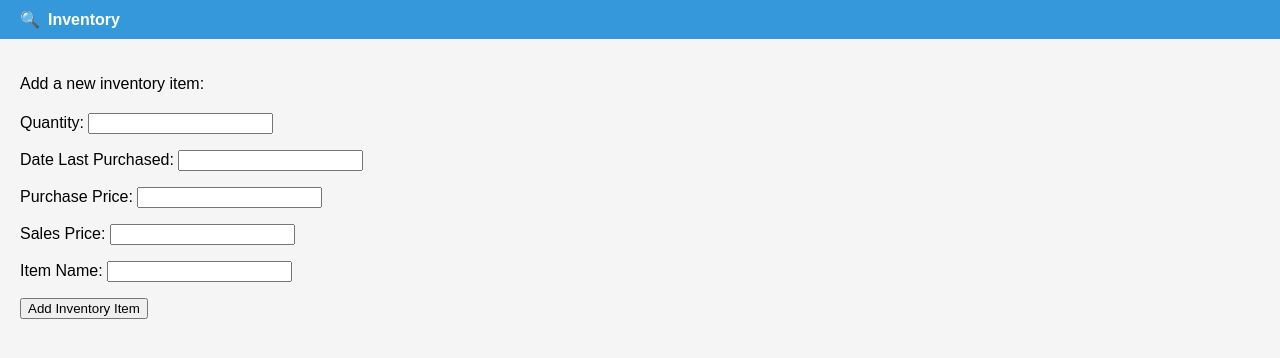
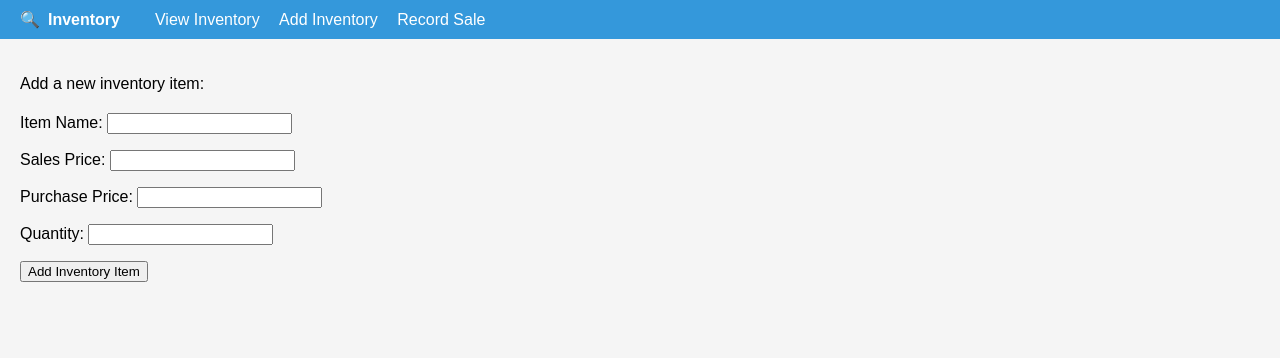
Before and after one commit to IfeanyiAyadiuno/C3-, a Django app: page /inventory/add-inventory/ in a window 1280 px wide. Shown: the part 44-402 px from the top of the page. Run offline with Django 5.2, Linux system fonts and the light colour scheme.

Commit message:
Working record sale and inventory addition

```diff
--- a/inventory/forms.py
+++ b/inventory/forms.py
@@ -8,12 +8,10 @@ class InventoryForm(forms.ModelForm):
         fields = {'name',
                   'price',
                   'sell',
-                  'time',
                   'quantity'}
         labels = {'name' :'Item Name',
                   'price':'Purchase Price',
                   'sell':'Sales Price',
-                  'time':'Date Last Purchased',
                   'quantity':'Quantity'}
 
 class SaleForm(forms.ModelForm):
--- a/inventory/models.py
+++ b/inventory/models.py
@@ -1,4 +1,5 @@
 from django.db import models
+from django.utils import timezone
 
 # Create your models here.
 class Item(models.Model):
@@ -6,7 +7,7 @@ class Item(models.Model):
     price = models.FloatField()
     sell = models.FloatField()
     quantity = models.IntegerField()
-    time = models.IntegerField()
+    time = models.DateTimeField(default=timezone.now)
 
 
 
--- a/inventory/templates/inventory/base.html
+++ b/inventory/templates/inventory/base.html
@@ -209,7 +209,9 @@
         <div class="icon">🔍</div>
         <div class="title">Inventory</div>
         <div class="actions">
-
+            <a href="{% url 'inventory:view-inventory' %}">View Inventory</a>
+            <a href="{% url 'inventory:add-inventory' %}">Add Inventory</a>
+            <a href="{% url 'inventory:record-sale' %}">Record Sale</a>
         </div>
     </div>
 
--- a/inventory/views.py
+++ b/inventory/views.py
@@ -50,7 +50,7 @@ def record_sale(request):
                 return redirect('inventory:view-inventory')  # Redirect to inventory list
             else:
                 form.add_error('quantity', 'Not enough stock available!')
-        else:
-            form = SaleForm()
+    else:
+        form = SaleForm()
 
-    return render(request, 'inventory/record_sale.html', {'form': form})
+    return render(request, 'inventory/record-sale.html', {'form': form})
```
Also changed, not shown: inventory/migrations/0002_alter_item_time.py (added).
